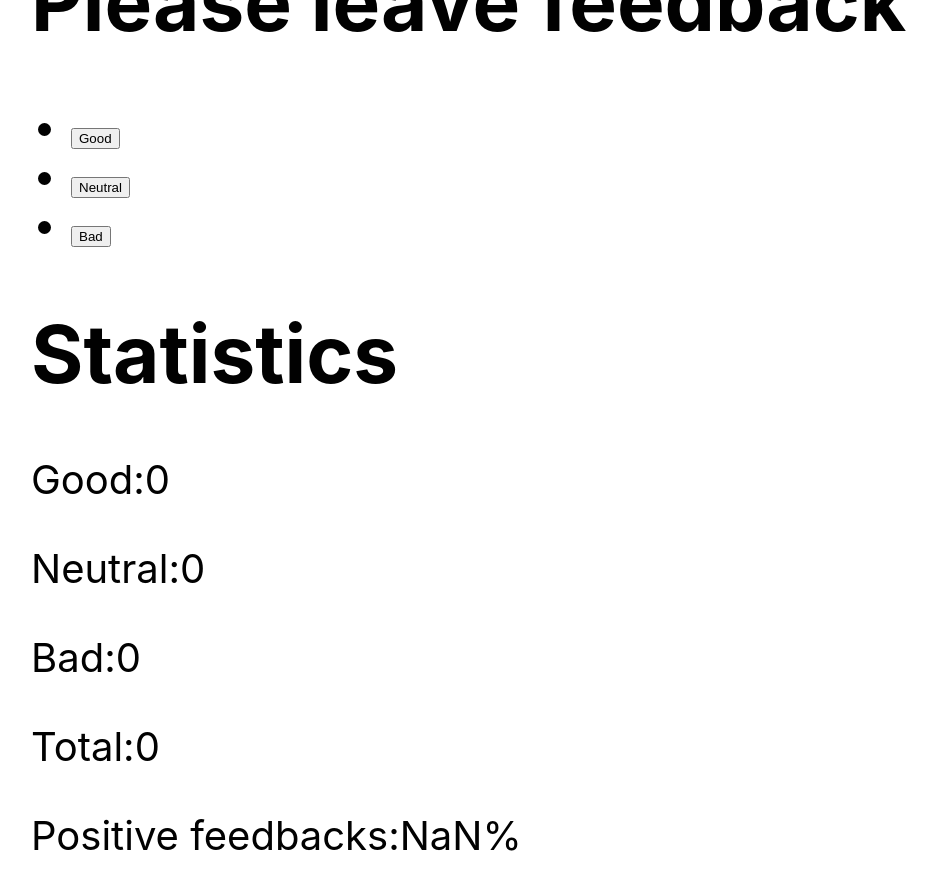
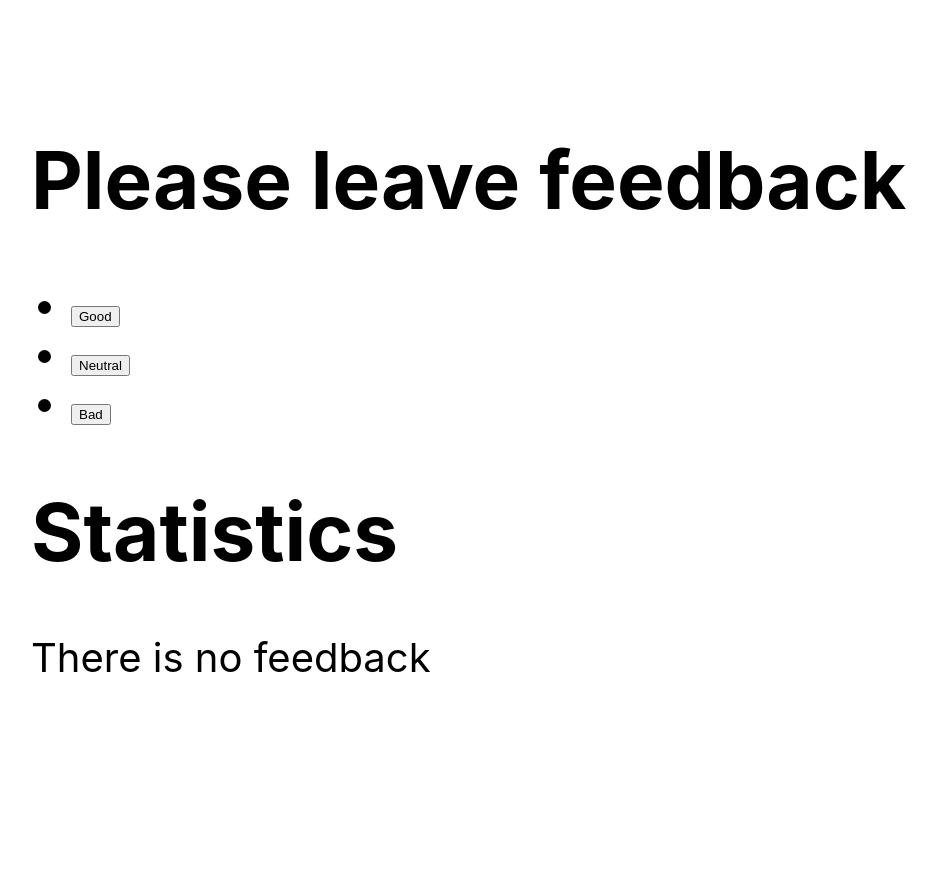
Before and after one commit to Psycameron/goit-react-hw-02-feedback, a React (Create React App) app: page / in a window 1280 px wide. Shown: the top 890 px of the page, without its empty margins (9-946 px from the left). After the commit the page ends 800 px from the top, so only its background shows below. Built offline with nearby package versions, Linux system fonts and the light colour scheme.

Commit message:
Add Notification component

```diff
--- a/src/components/FeedbackForm/FeedbackForm.jsx
+++ b/src/components/FeedbackForm/FeedbackForm.jsx
@@ -3,6 +3,7 @@ import React, { Component } from 'react';
 import { Section } from 'components/Section';
 import { FeedbackOptions } from 'components/FeedbackOptions';
 import { Statistics } from 'components/Statistics';
+import { Notification } from 'components/Notification';
 
 import style from './FeedbackForm.module.css';
 
@@ -48,6 +49,9 @@ class FeedbackForm extends Component {
         </Section>
 
         <Section title="Statistics">
+          {this.countTotalFeedback() === 0 ? (
+            <Notification message="There is no feedback" />
+          ) : (
             <Statistics
               good={this.state.good}
               neutral={this.state.neutral}
@@ -55,6 +59,7 @@ class FeedbackForm extends Component {
               total={this.countTotalFeedback()}
               positivePercentage={this.countPositiveFeedbacksPercentage()}
             />
+          )}
         </Section>
       </div>
     );
--- /dev/null
+++ b/src/components/Notification/Notification.jsx
@@ -0,0 +1,3 @@
+export function Notification({ message }) {
+  return <p>{message}</p>;
+}
--- /dev/null
+++ b/src/components/Notification/index.jsx
@@ -0,0 +1 @@
+export * from './Notification';
--- a/src/components/Statistics/Statistics.jsx
+++ b/src/components/Statistics/Statistics.jsx
@@ -1,5 +1,5 @@
 export function Statistics({ good, neutral, bad, total, positivePercentage }) {
-  const allFeedbacks = total;
+  const totalFeedbacks = total;
   const posPercentage = positivePercentage.toFixed(0);
 
   return (
@@ -18,7 +18,7 @@ export function Statistics({ good, neutral, bad, total, positivePercentage }) {
       </p>
       <p>
         Total:
-        <span>{allFeedbacks}</span>
+        <span>{totalFeedbacks}</span>
       </p>
       <p>
         Positive feedbacks:
```
Also changed, not shown: src/components/Notification/Notification.module.css (added). Lines whose indentation alone changed are shown as unchanged.
